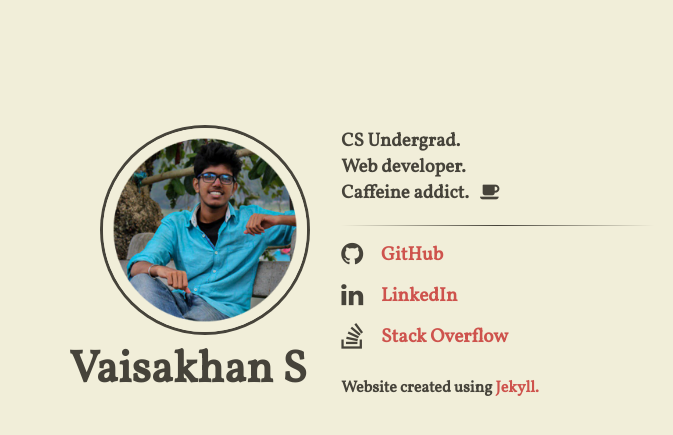
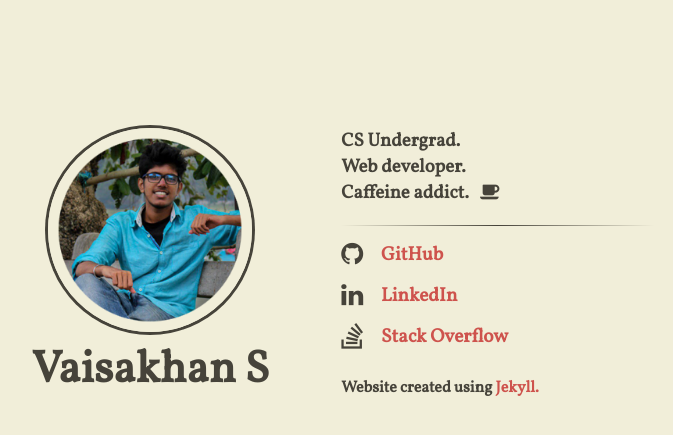
Before and after one commit to vaisgit/vaisgit.github.io, a Jekyll site: the page built from index.html, in a window 1280 px wide. Shown: the top 435 px of the page, without its empty margins (326-999 px from the left). Built offline with Jekyll 4.4.1, drawn with Linux system fonts in a browser that asks for light colours; nearby versions of some CDN libraries.

Commit message:
test @media-1

```diff
--- a/assets/main.scss
+++ b/assets/main.scss
@@ -117,6 +117,13 @@ footer {
 	.wrapper {
 		width: 480px;
 		margin: 10% auto 0 auto;
+
+	.author-container h1,
+	.logo-container,
+	.tagline-container p {
+		text-align: center;
+	}
+
 	}
 }
 
```
